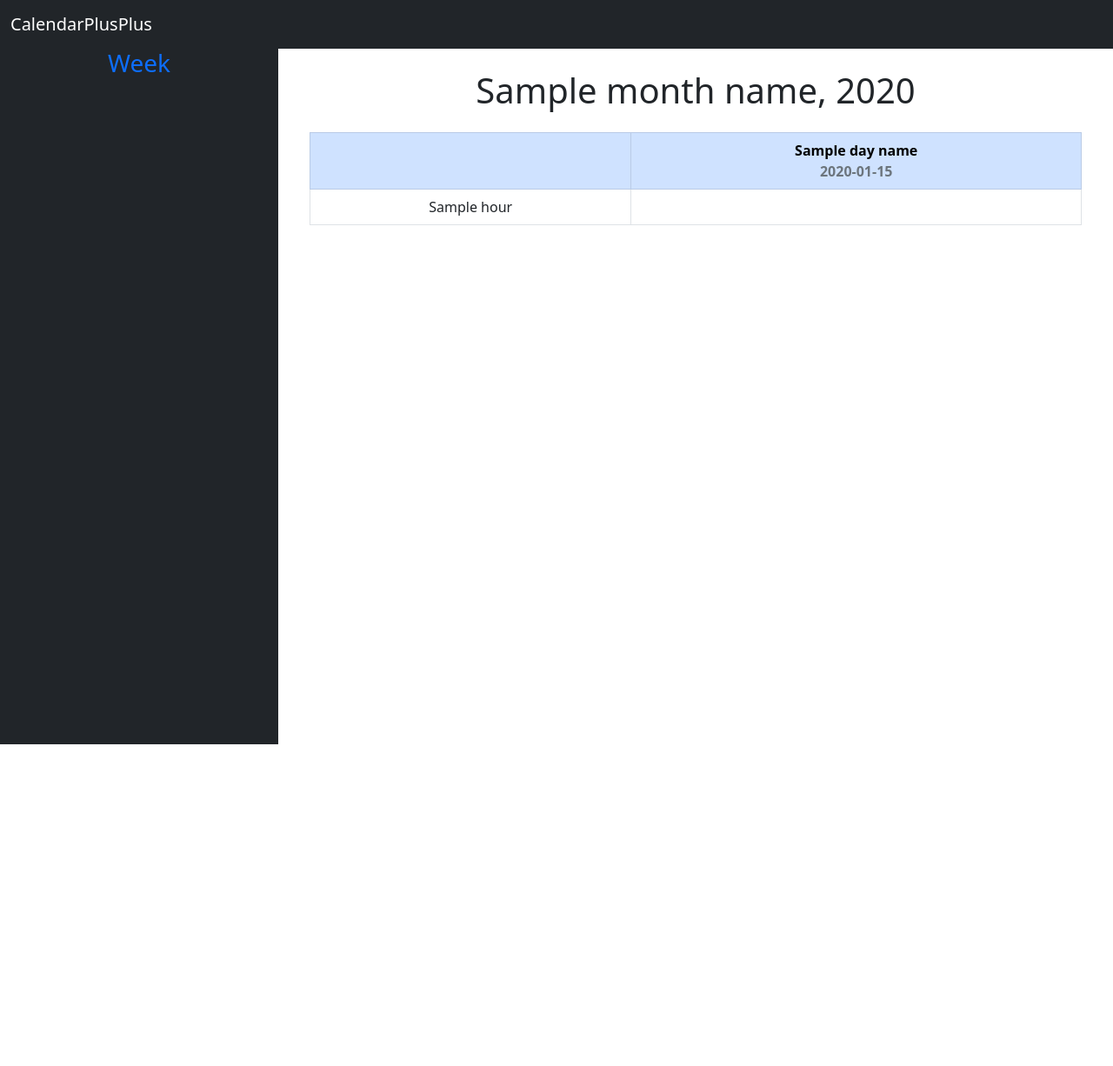
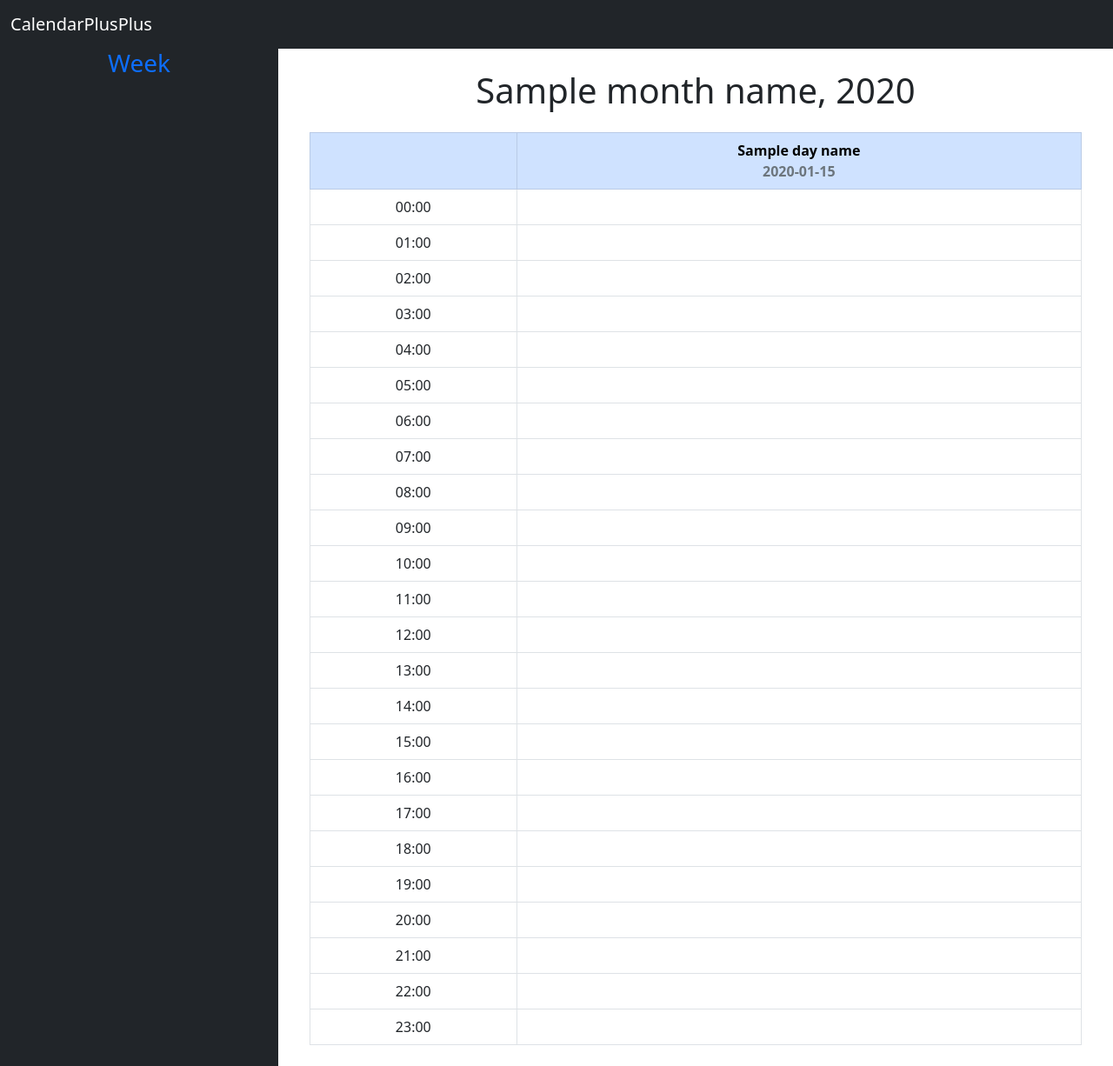
Before and after one commit to npaolini-8/CalendarPlusPlus_public, a Flask app: template flaskr/templates/calendar/week.html in a window 1280 px wide. Shown: the whole page at 87% size. Before the commit the page ends 856 px from the top, so only its background shows below. Run offline with Flask 2, Linux system fonts and the light colour scheme; the template is opened without the code that fills it: most values are stand-ins (such as "Sample title", 1, 10 or a date in 2020); parts of the project's set-up code (start-up, migrations or seed data) failed here and were passed over; some libraries are stand-ins or nearby versions.

Commit message:
removed get_hours method

```diff
--- a/flaskr/templates/calendar/week.html
+++ b/flaskr/templates/calendar/week.html
@@ -33,9 +33,14 @@
                     {% endfor %}
                 </thead>
                 <tbody class="text-center" id="table-body">
-                    {% for hour in hours %}
+                    {% for hour in range(24) %}
                         <tr>
-                            <td style="padding: 0.5em">{{ hour }}</td>
+                            {% if hour < 10 %}
+                                <td style="padding: 0.5em"> 0{{ hour }}:00</td>
+                            {% else %}
+                                <td style="padding: 0.5em"> {{ hour }}:00</td>
+                            {% endif %}
+
                             {% for date, day in week %}
                                 <td id="days">
                                     {% for event in events %}
--- a/flaskr/views/calendar_code.py
+++ b/flaskr/views/calendar_code.py
@@ -28,14 +28,12 @@ def month():
 def week():
     cal = pycal.Calendar()
     month, year = get_date()
-    hours = get_hours()
     week = get_week()
     events = user_events()
     return render_template('calendar/week.html',
                            cal=pycal,
                            month=month,
                            year=year,
-                           hours=hours,
                            week=week,
                            events=events)
 
```
Also changed, not shown: flaskr/python_helpers/week_functions.py (+0 -14 lines).
